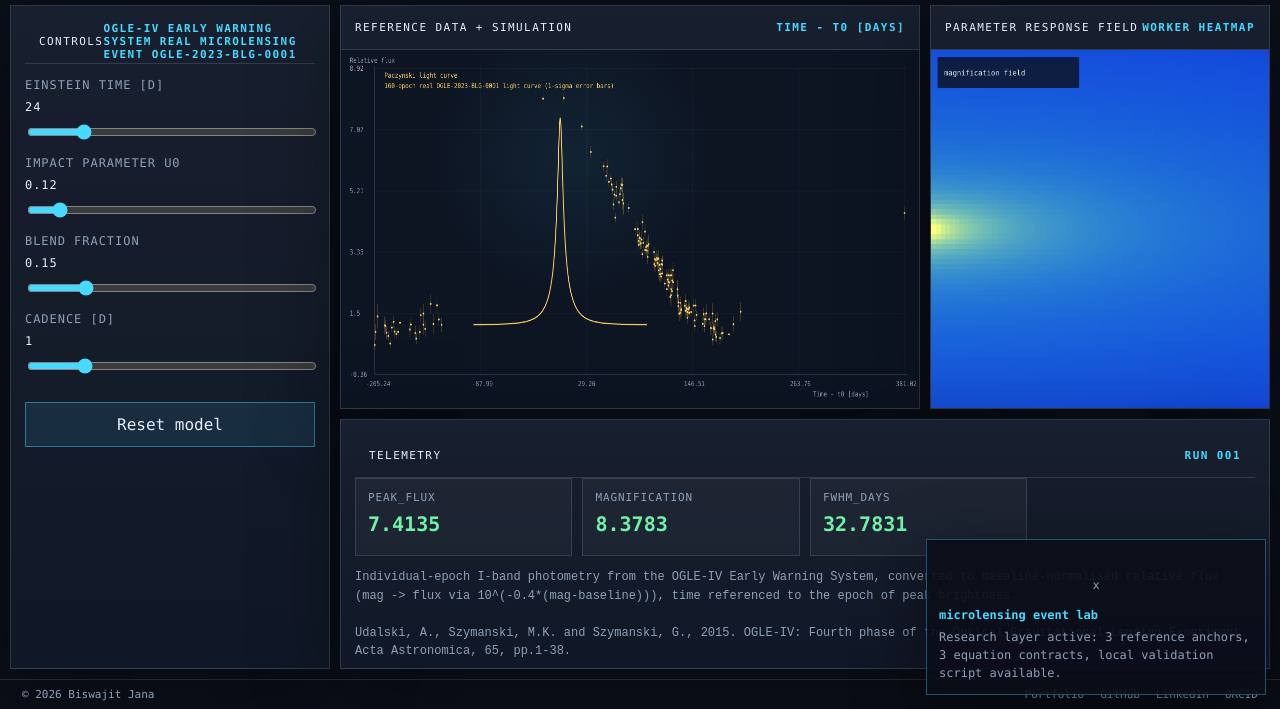
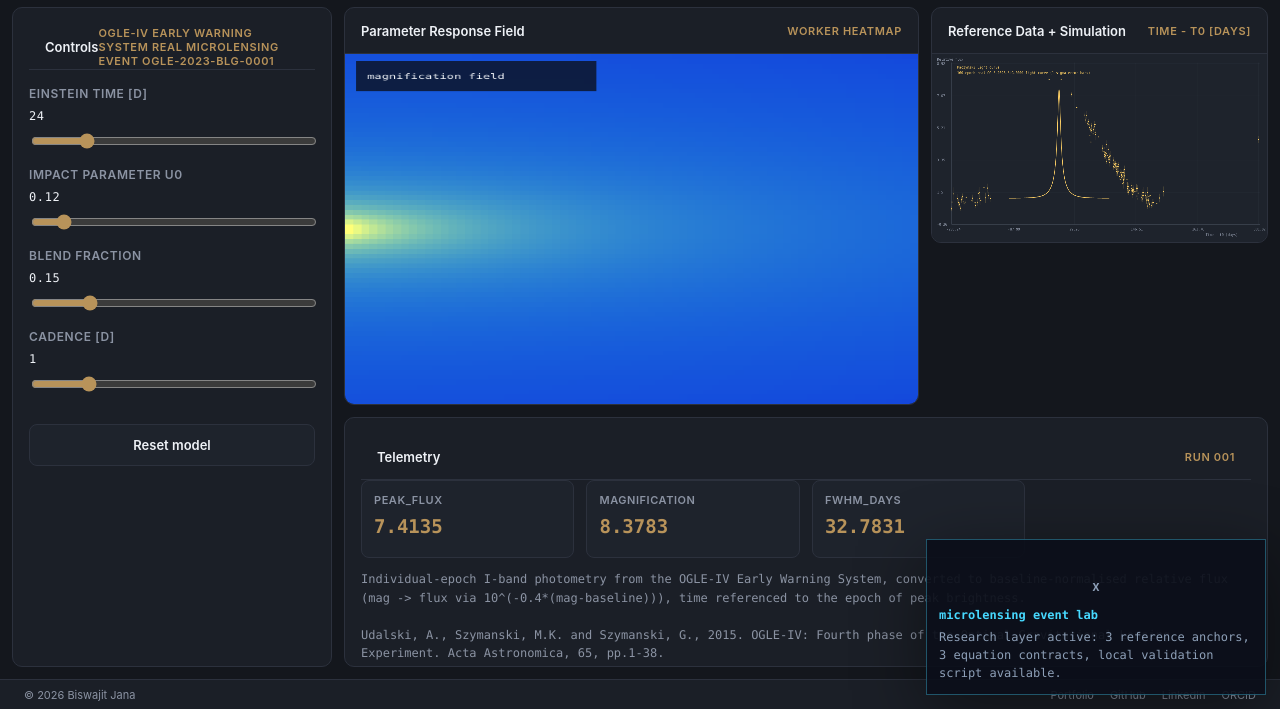
Before and after one commit to Biswajit1999/microlensing-event-lab, a website: page index.html in a window 1280 px wide. Shown: the part 91-800 px from the top of the page. Drawn offline with Linux system fonts and the light colour scheme.

Commit message:
Redesign dashboard: clean modern scientific look with bespoke warm bronze-gold (lensed starlight theme) accent
Replaces the shared neon-terminal template (hard rectangles, harsh cyan/green
glow, monospace-everywhere) with a soft-dark, rounded-panel design: Inter
sans-serif for UI text (monospace kept only for numeric readouts), generous
padding, and a distinct accent colour per lab so repos read as individually
designed rather than fifty copies of one template. Real-data reference
markers stay a consistent amber-gold across all labs as a deliberate
provenance convention. No HTML structure, class names, or physics changed.

```diff
--- a/styles.css
+++ b/styles.css
@@ -1,46 +1,49 @@
 :root {
   color-scheme: dark;
-  --bg: #0b0f19;
-  --panel: #101726;
-  --panel-2: #0d1422;
-  --line: rgba(148, 163, 184, 0.22);
-  --text: #e5eefb;
-  --muted: #8ea0b8;
-  --cyan: #47d9ff;
-  --green: #72f2a7;
-  --amber: #ffd166;
-  --red: #ff6b7a;
+  --bg: #14171d;
+  --panel: #1b1f27;
+  --panel-2: #1e232c;
+  --line: #2c313d;
+  --text: #eef1f6;
+  --muted: #8b93a3;
+  --accent: #b8935a;
+  --accent-soft: rgba(184,147,90,0.14);
+  --marker: #f2b866;
+  --red: #e8778a;
+  --sans: "Inter", "Segoe UI", system-ui, -apple-system, Arial, sans-serif;
+  --mono: "IBM Plex Mono", "Roboto Mono", "Fira Code", Consolas, monospace;
 }
 
 * { box-sizing: border-box; }
-html, body { margin: 0; min-height: 100%; background: var(--bg); color: var(--text); font-family: "Roboto Mono", "Fira Code", Consolas, monospace; }
+html, body { margin: 0; min-height: 100%; background: var(--bg); color: var(--text); font-family: var(--sans); }
 body { overflow: hidden; }
 .shell { width: 100vw; height: calc(100vh - 30px); display: grid; grid-template-rows: 86px 1fr; }
-.topbar { display: flex; align-items: center; justify-content: space-between; padding: 18px 22px; border-bottom: 1px solid var(--line); background: linear-gradient(90deg, rgba(71,217,255,.08), transparent 45%), #0b0f19; }
-.eyebrow { margin: 0 0 6px; color: var(--cyan); text-transform: uppercase; letter-spacing: .2em; font-size: 11px; }
-h1 { margin: 0; font-size: clamp(22px, 3vw, 42px); letter-spacing: -0.04em; }
+.topbar { display: flex; align-items: center; justify-content: space-between; padding: 18px 24px; border-bottom: 1px solid var(--line); background: var(--panel); }
+.eyebrow { margin: 0 0 6px; color: var(--accent); text-transform: uppercase; letter-spacing: .1em; font-size: 11px; font-weight: 600; }
+h1 { margin: 0; font-size: clamp(20px, 2.6vw, 34px); font-weight: 600; letter-spacing: -0.01em; }
 .status-card { min-width: 210px; display: grid; gap: 4px; justify-items: end; color: var(--muted); }
-.status-card strong { color: var(--green); font-size: 22px; }
-.grid { min-height: 0; display: grid; grid-template-columns: 320px 1.45fr .85fr; grid-template-rows: 1fr 250px; gap: 10px; padding: 10px; }
-.panel { min-width: 0; min-height: 0; border: 1px solid var(--line); background: linear-gradient(180deg, rgba(255,255,255,.035), transparent), var(--panel); box-shadow: 0 18px 80px rgba(0,0,0,.35); }
-.controls { grid-row: 1 / span 2; padding: 14px; overflow: auto; }
+.status-card strong { color: var(--accent); font-size: 20px; font-weight: 600; }
+.grid { min-height: 0; display: grid; grid-template-columns: 320px 1.45fr .85fr; grid-template-rows: 1fr 150px 250px; gap: 12px; padding: 12px; }
+.panel { min-width: 0; min-height: 0; border: 1px solid var(--line); border-radius: 10px; background: var(--panel); overflow: hidden; }
+.controls { grid-row: 1 / span 3; padding: 16px; overflow: auto; }
 .plot-panel { padding: 0; }
-.heat-panel { padding: 0; }
-.telemetry { grid-column: 2 / span 2; padding: 14px; display: grid; grid-template-rows: auto 1fr; }
-.panel-title { height: 44px; display: flex; align-items: center; justify-content: space-between; padding: 0 14px; border-bottom: 1px solid var(--line); color: var(--muted); text-transform: uppercase; letter-spacing: .13em; font-size: 11px; }
-.panel-title span { color: var(--text); }
-.panel-title b { color: var(--cyan); font-weight: 600; }
-canvas { width: 100%; height: calc(100% - 44px); display: block; background: radial-gradient(circle at 40% 30%, rgba(71,217,255,.08), transparent 35%), var(--panel-2); }
-label { display: grid; gap: 8px; margin: 14px 0; color: var(--muted); font-size: 12px; text-transform: uppercase; letter-spacing: .08em; }
-label output { color: var(--text); float: right; }
-input[type="range"] { width: 100%; accent-color: var(--cyan); }
-button { width: 100%; margin-top: 12px; border: 1px solid rgba(71,217,255,.45); background: rgba(71,217,255,.10); color: var(--text); padding: 12px 14px; font: inherit; cursor: pointer; }
-button:hover { background: rgba(71,217,255,.18); }
-.metrics { display: grid; grid-template-columns: repeat(4, minmax(0, 1fr)); gap: 10px; }
-.metric { border: 1px solid var(--line); background: rgba(255,255,255,.035); padding: 12px; min-height: 78px; }
-.metric span { display: block; color: var(--muted); font-size: 11px; text-transform: uppercase; letter-spacing: .08em; }
-.metric strong { display: block; margin-top: 8px; color: var(--green); font-size: 20px; white-space: nowrap; overflow: hidden; text-overflow: ellipsis; }
-pre { margin: 12px 0 0; white-space: pre-wrap; color: var(--muted); line-height: 1.55; font-size: 12px; }
+.resid-panel { padding: 0; }
+.heat-panel { padding: 0; grid-row: 1 / span 2; }
+.telemetry { grid-column: 2 / span 2; padding: 16px; display: grid; grid-template-rows: auto 1fr; }
+.panel-title { height: 46px; display: flex; align-items: center; justify-content: space-between; padding: 0 16px; border-bottom: 1px solid var(--line); color: var(--muted); text-transform: uppercase; letter-spacing: .06em; font-size: 11px; font-weight: 600; }
+.panel-title span { color: var(--text); text-transform: none; letter-spacing: 0; font-weight: 600; font-size: 13px; }
+.panel-title b { color: var(--accent); font-weight: 600; }
+canvas { width: 100%; height: calc(100% - 46px); display: block; background: var(--panel-2); }
+label { display: grid; gap: 8px; margin: 16px 0; color: var(--muted); font-size: 12px; text-transform: uppercase; letter-spacing: .05em; font-weight: 600; }
+label output { color: var(--text); float: right; font-family: var(--mono); text-transform: none; font-weight: 400; }
+input[type="range"] { width: 100%; accent-color: var(--accent); }
+button { width: 100%; margin-top: 14px; border: 1px solid var(--line); border-radius: 8px; background: var(--panel-2); color: var(--text); padding: 12px 14px; font: 600 13px var(--sans); cursor: pointer; transition: border-color .12s ease, color .12s ease; }
+button:hover { border-color: var(--accent); color: var(--accent); }
+.metrics { display: grid; grid-template-columns: repeat(4, minmax(0, 1fr)); gap: 12px; }
+.metric { border: 1px solid var(--line); border-radius: 8px; background: var(--panel-2); padding: 12px; min-height: 78px; }
+.metric span { display: block; color: var(--muted); font-size: 11px; text-transform: uppercase; letter-spacing: .05em; font-weight: 600; }
+.metric strong { display: block; margin-top: 8px; color: var(--accent); font-size: 19px; font-family: var(--mono); white-space: nowrap; overflow: hidden; text-overflow: ellipsis; }
+pre { margin: 12px 0 0; white-space: pre-wrap; color: var(--muted); line-height: 1.55; font-size: 12px; font-family: var(--mono); }
 @media (max-width: 1100px) {
   body { overflow: auto; }
   .shell { height: auto; min-height: 100vh; }
@@ -49,7 +52,7 @@
   .metrics { grid-template-columns: repeat(2, minmax(0, 1fr)); }
 }
 
-.site-footer { height: 30px; display: flex; align-items: center; justify-content: space-between; padding: 0 22px; border-top: 1px solid var(--line); background: #0b0f19; font-size: 11px; color: var(--muted); }
+.site-footer { height: 30px; display: flex; align-items: center; justify-content: space-between; padding: 0 24px; border-top: 1px solid var(--line); background: var(--panel); font-size: 11px; color: var(--muted); }
 .site-footer nav { display: flex; gap: 16px; }
 .site-footer a { color: var(--muted); text-decoration: none; }
-.site-footer a:hover { color: var(--cyan); }
+.site-footer a:hover { color: var(--accent); }
```
Also changed, not shown: app.js, physicsWorker.js.
